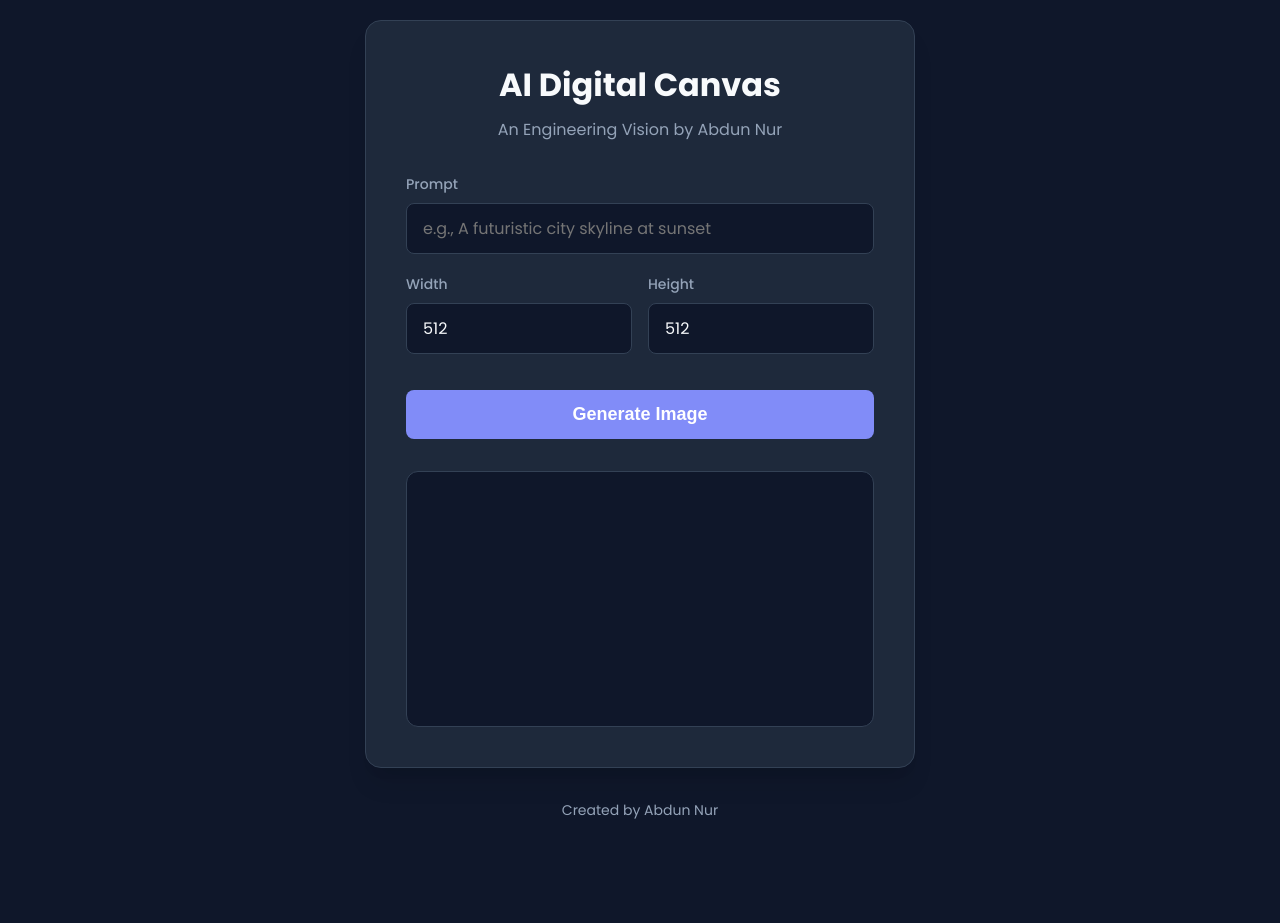
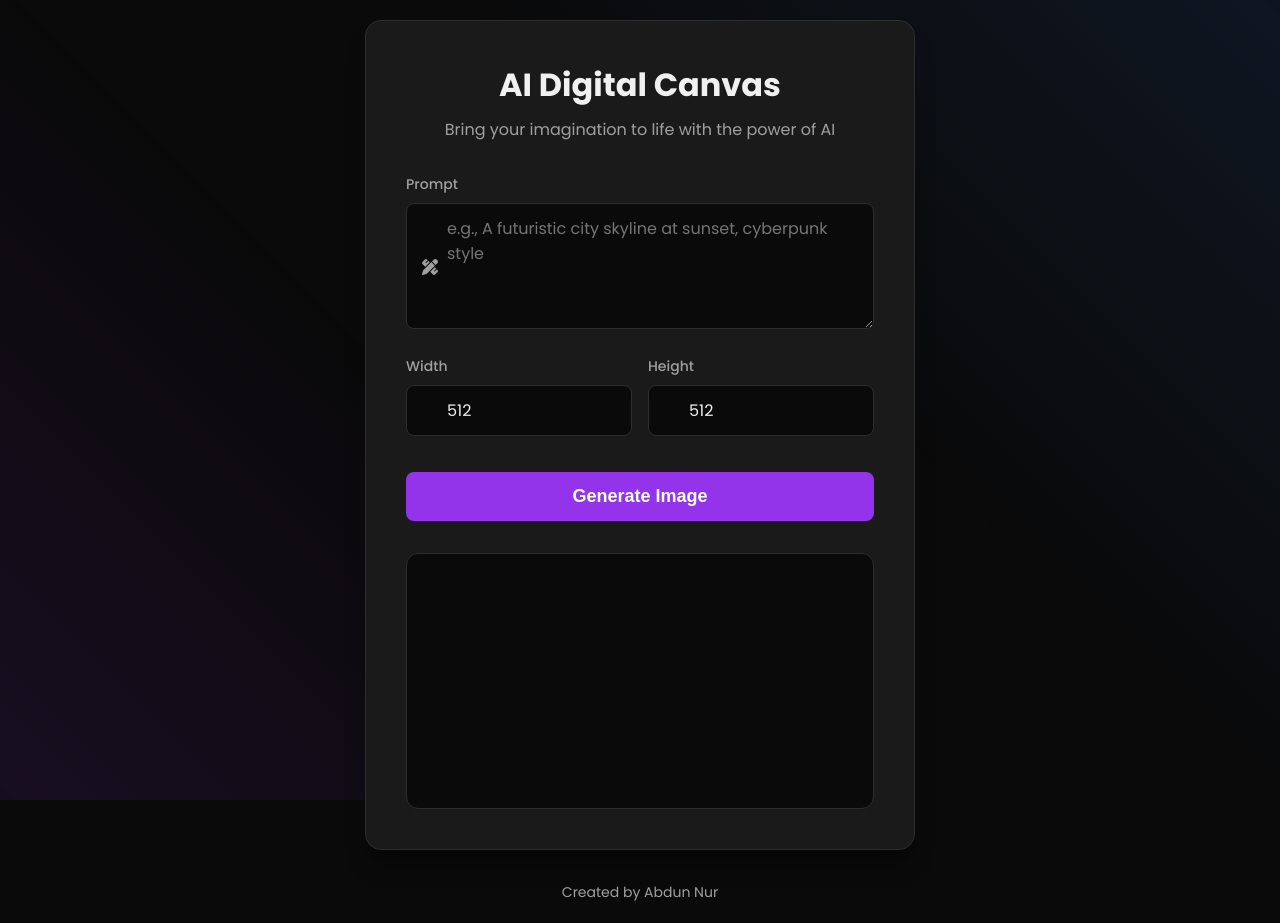
Before and after one commit to Tushar409212/my-ai-image-app, a Flask app: page / in a window 1280 px wide. Before the commit the page ends 819 px from the top, so only its background shows below. Run offline with Flask 3, Linux system fonts and the light colour scheme.

Commit message:
Update index.html

```diff
--- a/templates/index.html
+++ b/templates/index.html
@@ -4,19 +4,24 @@
     <meta charset="UTF-8">
     <meta name="viewport" content="width=device-width, initial-scale=1.0">
     <title>AI Digital Canvas | Abdun Nur</title>
-    <link rel="icon" href="https://emojicdn.elk.sh/🎨?style=twitter" type="image/png">
+    <!-- Favicon -->
+    <link rel="icon" href="https://emojicdn.elk.sh/✨?style=twitter" type="image/png">
+    <!-- Google Fonts & Font Awesome Icons -->
     <link rel="preconnect" href="https://fonts.googleapis.com">
     <link rel="preconnect" href="https://fonts.gstatic.com" crossorigin>
     <link href="https://fonts.googleapis.com/css2?family=Poppins:wght@400;500;600;700&display=swap" rel="stylesheet">
+    <link rel="stylesheet" href="https://cdnjs.cloudflare.com/ajax/libs/font-awesome/6.5.2/css/all.min.css">
     <style>
         :root {
-            --bg-dark: #0F172A;
-            --bg-light: #1E293B;
-            --border-color: #334155;
-            --text-primary: #F8FAFC;
-            --text-secondary: #94A3B8;
-            --accent: #818CF8;
-            --accent-hover: #A78BFA;
+            --bg-dark: #0a0a0a;
+            --surface: #1a1a1a;
+            --border-color: #2e2e2e;
+            --text-primary: #f0f0f0;
+            --text-secondary: #a0a0a0;
+            --accent: #9333ea; /* Purple */
+            --accent-hover: #a855f7;
+            --success: #22c55e;
+            --success-hover: #4ade80;
         }
 
         * {
@@ -35,16 +40,29 @@
             align-items: center;
             min-height: 100vh;
             padding: 20px;
+            overflow: hidden;
+            position: relative;
+        }
+
+        /* Animated Background */
+        body::before {
+            content: '';
+            position: fixed;
+            top: 0; left: 0;
+            width: 100%; height: 100%;
+            z-index: -1;
+            background: linear-gradient(45deg, rgba(147, 51, 234, 0.1), transparent 40%),
+                        linear-gradient(225deg, rgba(59, 130, 246, 0.1), transparent 40%);
         }
 
         .container {
             width: 100%;
             max-width: 550px;
-            background: var(--bg-light);
+            background: var(--surface);
             padding: 2.5rem;
             border-radius: 1rem;
             border: 1px solid var(--border-color);
-            box-shadow: 0 20px 25px -5px rgba(0, 0, 0, 0.1), 0 10px 10px -5px rgba(0, 0, 0, 0.04);
+            box-shadow: 0 20px 25px -5px rgba(0, 0, 0, 0.3), 0 10px 10px -5px rgba(0, 0, 0, 0.2);
             text-align: center;
         }
 
@@ -62,6 +80,7 @@
         .input-group {
             margin-bottom: 1.25rem;
             text-align: left;
+            position: relative;
         }
 
         .input-group label {
@@ -72,10 +91,17 @@
             color: var(--text-secondary);
         }
 
-        input[type="text"],
-        input[type="number"] {
+        .input-group i {
+            position: absolute;
+            left: 1rem;
+            top: 50%;
+            transform: translateY(25%);
+            color: var(--text-secondary);
+        }
+
+        textarea, input[type="number"] {
             width: 100%;
-            padding: 0.75rem 1rem;
+            padding: 0.75rem 1rem 0.75rem 2.5rem; /* Space for icon */
             font-size: 1rem;
             font-family: 'Poppins', sans-serif;
             border: 1px solid var(--border-color);
@@ -84,22 +110,19 @@
             border-radius: 0.5rem;
             transition: border-color 0.3s, box-shadow 0.3s;
         }
+        textarea { resize: vertical; min-height: 120px;}
 
-        input[type="text"]:focus,
-        input[type="number"]:focus {
+        textarea:focus, input[type="number"]:focus {
             outline: none;
             border-color: var(--accent);
-            box-shadow: 0 0 0 3px rgba(129, 140, 248, 0.3);
+            box-shadow: 0 0 0 3px rgba(147, 51, 234, 0.3);
         }
 
         .dimension-controls {
             display: flex;
             gap: 1rem;
         }
-
-        .dimension-controls .input-group {
-            flex: 1;
-        }
+        .dimension-controls .input-group { flex: 1; }
 
         .button {
             display: inline-block;
@@ -116,26 +139,12 @@
             margin-top: 1rem;
         }
 
-        #generate-btn {
-            background-color: var(--accent);
-        }
-        #generate-btn:hover {
-            background-color: var(--accent-hover);
-            transform: translateY(-2px);
-        }
-        #generate-btn:disabled {
-            background-color: #334155;
-            cursor: not-allowed;
-            transform: none;
-        }
+        #generate-btn { background-color: var(--accent); }
+        #generate-btn:hover { background-color: var(--accent-hover); transform: translateY(-2px); box-shadow: 0 4px 15px rgba(147, 51, 234, 0.2); }
+        #generate-btn:disabled { background-color: #334155; cursor: not-allowed; transform: none; box-shadow: none;}
 
-        #download-btn {
-             background-color: #22c55e;
-        }
-        #download-btn:hover {
-             background-color: #4ade80;
-        }
-
+        #download-btn { background-color: var(--success); }
+        #download-btn:hover { background-color: var(--success-hover); }
 
         .loader {
             border: 4px solid var(--border-color);
@@ -147,7 +156,6 @@
             margin: 1.5rem auto;
             display: none;
         }
-
         @keyframes spin { 0% { transform: rotate(0deg); } 100% { transform: rotate(360deg); } }
 
         #image-display {
@@ -165,32 +173,30 @@
         #result-image {
             max-width: 100%;
             display: block;
+            opacity: 0;
+            transform: scale(0.95);
+            transition: opacity 0.5s ease, transform 0.5s ease;
+        }
+        #result-image.visible {
+            opacity: 1;
+            transform: scale(1);
         }
 
-        .error-message {
-            color: #fca5a5;
-            margin-top: 1rem;
-        }
+        .error-message { color: #fca5a5; margin-top: 1rem; }
+        .hidden { display: none; }
 
-        .hidden {
-            display: none;
-        }
-
-        footer {
-            margin-top: 2rem;
-            color: var(--text-secondary);
-            font-size: 0.875rem;
-        }
+        footer { margin-top: 2rem; color: var(--text-secondary); font-size: 0.875rem; }
     </style>
 </head>
 <body>
     <div class="container">
         <h1>AI Digital Canvas</h1>
-        <p class="subtitle">An Engineering Vision by Abdun Nur</p>
+        <p class="subtitle">Bring your imagination to life with the power of AI</p>
 
         <div class="input-group">
             <label for="prompt-input">Prompt</label>
-            <input type="text" id="prompt-input" placeholder="e.g., A futuristic city skyline at sunset">
+            <i class="fa-solid fa-pen-ruler"></i>
+            <textarea id="prompt-input" rows="4" placeholder="e.g., A futuristic city skyline at sunset, cyberpunk style"></textarea>
         </div>
 
         <div class="dimension-controls">
@@ -251,6 +257,7 @@
             generateBtn.disabled = true;
             loader.style.display = 'block';
             resultImage.src = '';
+            resultImage.classList.remove('visible');
             errorMessage.textContent = '';
             downloadBtn.classList.add('hidden');
 
@@ -261,6 +268,7 @@
                     const imageBlob = await response.blob();
                     const imageUrl = URL.createObjectURL(imageBlob);
                     resultImage.src = imageUrl;
+                    resultImage.classList.add('visible');
                     downloadBtn.href = imageUrl;
                     downloadBtn.classList.remove('hidden');
                 } else {
```
